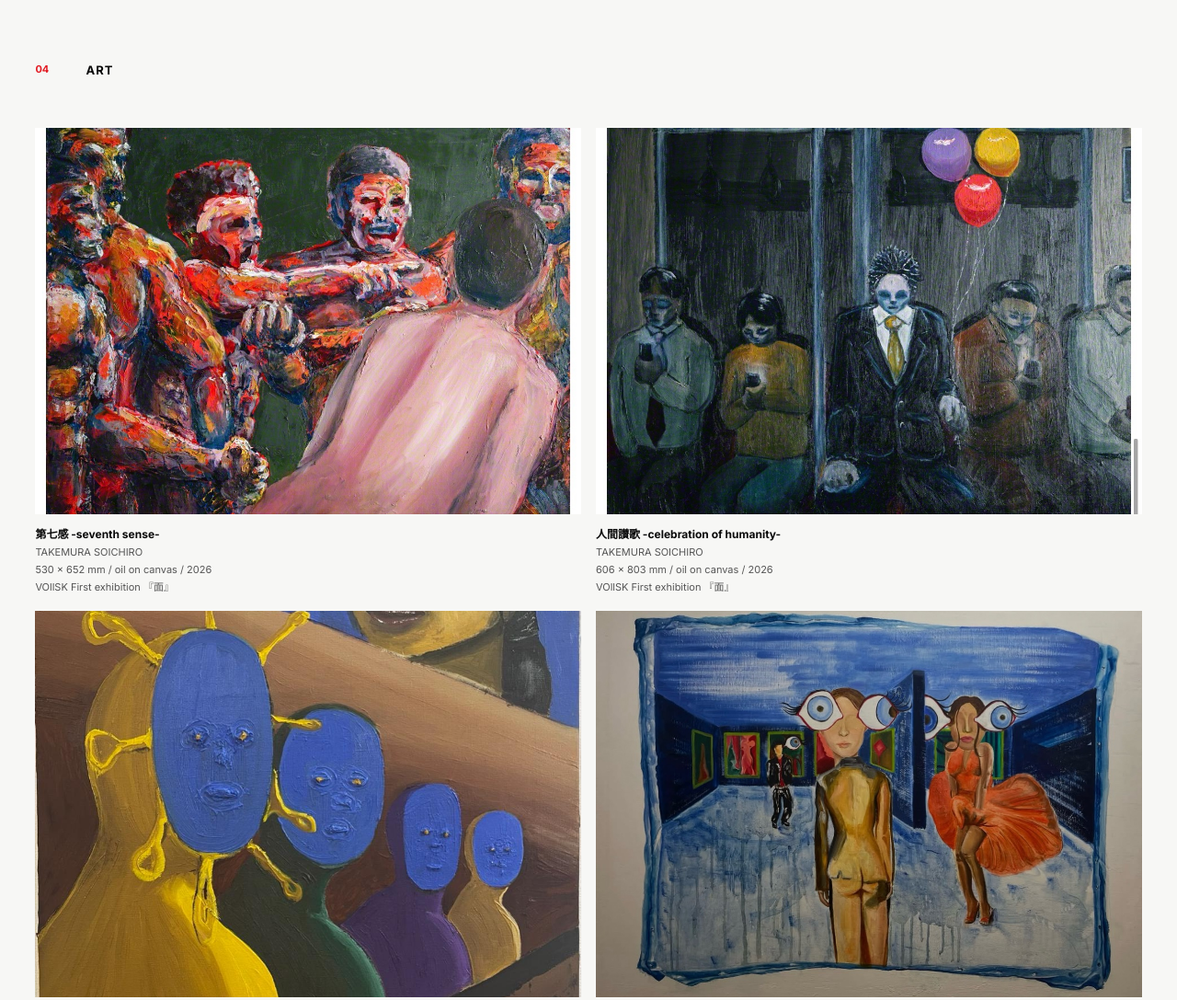
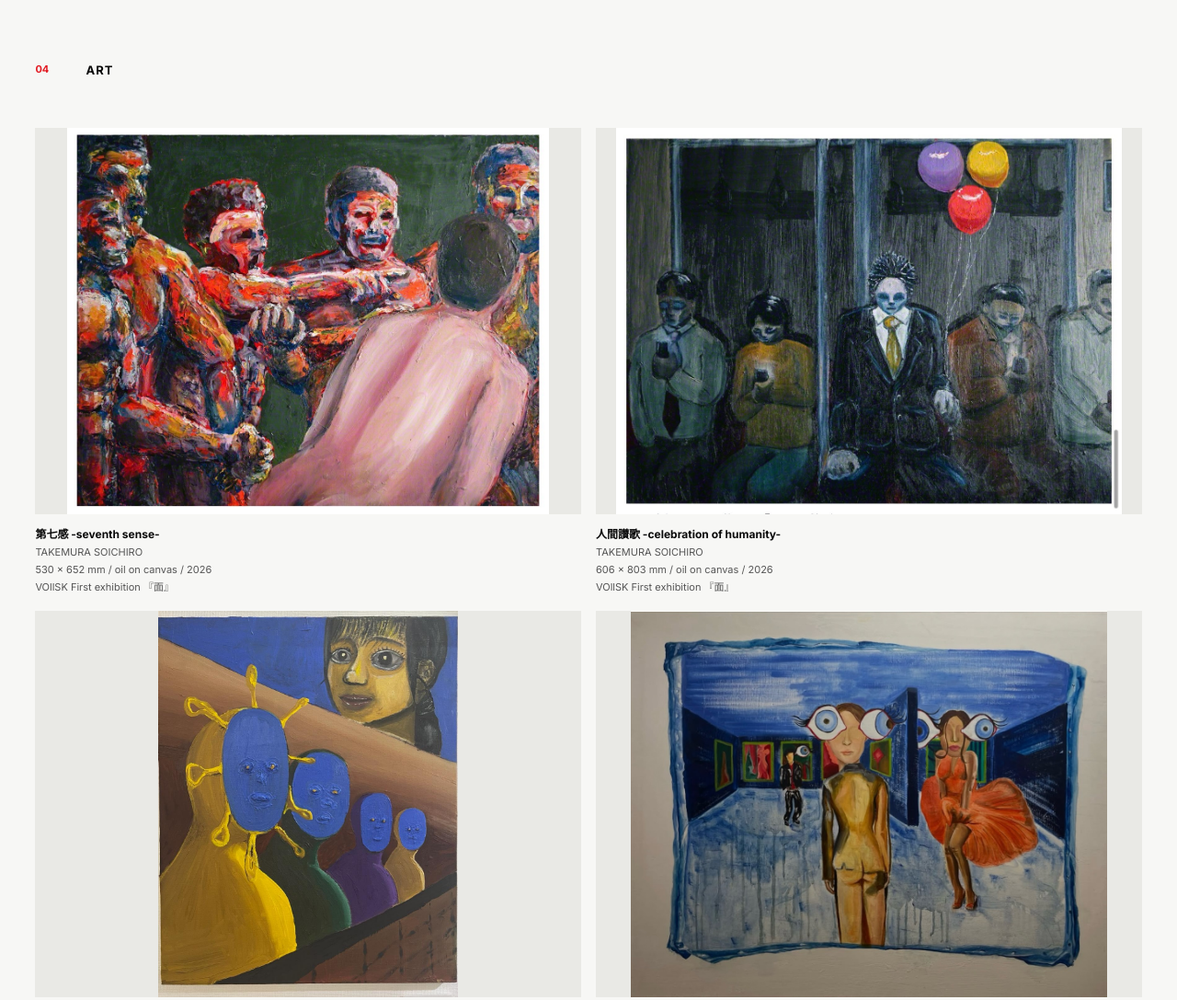
Before and after one commit to TakemuraSoichiro/VOllSK, a plain HTML site: page index.html in a window 1280 px wide. Shown: the part 3260-4347 px from the top of the page at 92% size. Drawn offline with Linux system fonts and the light colour scheme.

Commit message:
Show full artwork images in ART grid without cropping

```diff
--- a/style.css
+++ b/style.css
@@ -50,7 +50,7 @@ nav a:hover:after,.social a:hover:after{width:100%}
 .project-card small{font-size:9px;color:var(--gray)}
 .image-a{background:#bdbdb7}.image-b{background:#d3d3ce}.image-c{background:#aaa
 }.art-grid{display:grid;grid-template-columns:repeat(2,1fr);gap:16px}
-.art-grid .placeholder{min-height:420px}.art-piece{margin:0}.art-piece img{width:100%;height:420px;object-fit:cover;display:block}.art-piece figcaption{font-size:11px;line-height:1.7;color:#555;padding-top:12px}.art-piece figcaption b{color:var(--black);font-size:12px}.art-1{background:#bcbcb5}.art-2{background:#d4d4cf}.art-3{background:#a7a7a1}.art-4{background:#cacac4}
+.art-grid .placeholder{min-height:420px}.art-piece{margin:0}.art-piece img{width:100%;height:420px;object-fit:contain;background:#e9e9e5;display:block}.art-piece figcaption{font-size:11px;line-height:1.7;color:#555;padding-top:12px}.art-piece figcaption b{color:var(--black);font-size:12px}.art-1{background:#bcbcb5}.art-2{background:#d4d4cf}.art-3{background:#a7a7a1}.art-4{background:#cacac4}
 .archive-list{border-top:1px solid var(--black)}
 .archive-list a{display:grid;grid-template-columns:100px 100px 1fr 30px;padding:20px 0;border-bottom:1px solid var(--line);font-size:12px;transition:.2s}
 .archive-list a:hover{padding-left:12px;color:var(--red)}
```
